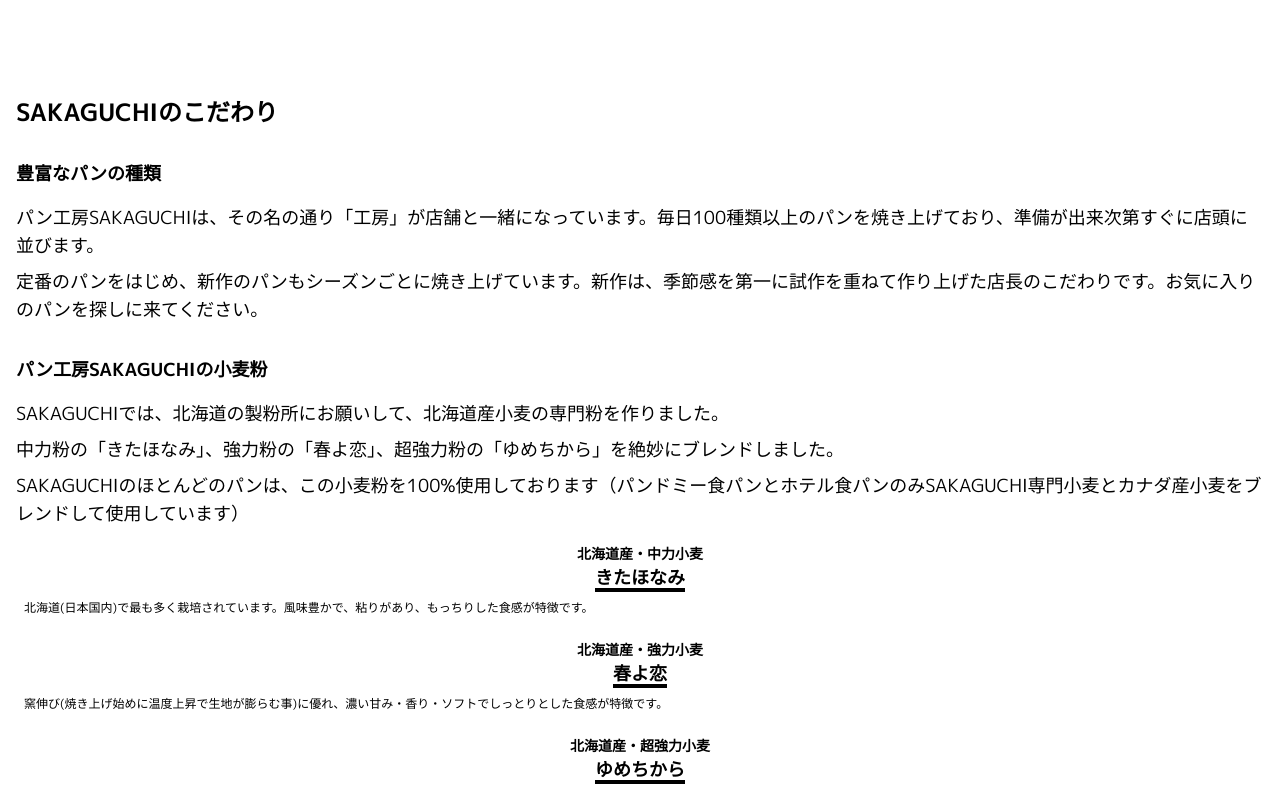
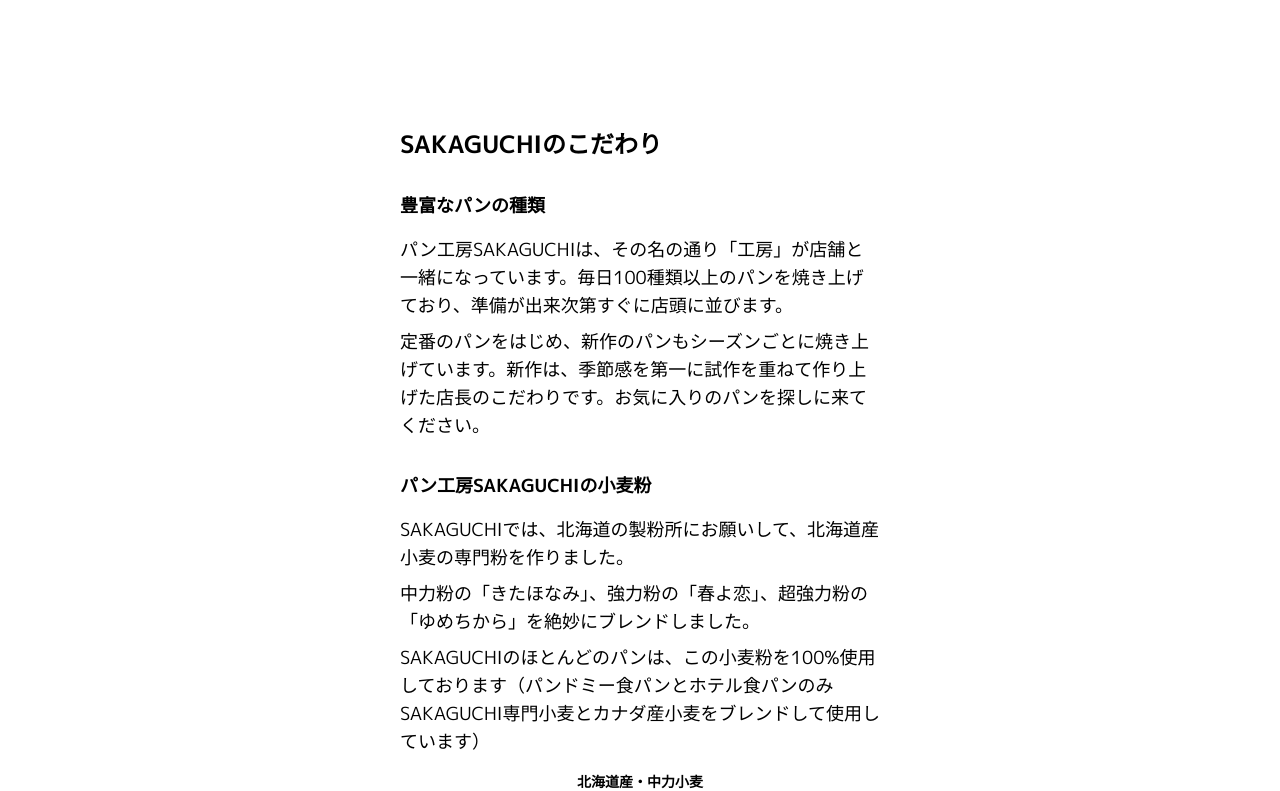
Before and after one commit to aktuehr/bread-sakaguchi-v2, a Next.js app: page /bread-sakaguchi/about in a window 1280 px wide. Shown: the top 791 px of the page. Built offline with nearby package versions, Linux system fonts and the light colour scheme.

Commit message:
refactor: コンテンツ部分の横幅調整

```diff
--- a/src/app/about/page.tsx
+++ b/src/app/about/page.tsx
@@ -3,7 +3,7 @@
 
 export default function AboutPage() {
   return (
-    <main className='bg-white flex flex-col gap-8 pt-8'>
+    <main className='bg-white flex flex-col gap-8 py-8'>
       <h1 className='text-2xl font-bold text-primary px-4'>SAKAGUCHIのこだわり</h1>
       <TitleAndContents title="豊富なパンの種類">
         <p>パン工房SAKAGUCHIは、その名の通り「工房」が店舗と一緒になっています。毎日100種類以上のパンを焼き上げており、準備が出来次第すぐに店頭に並びます。</p>
--- a/src/app/layout.tsx
+++ b/src/app/layout.tsx
@@ -3,8 +3,13 @@
 import "./globals.css";
 import Header from '@/app/features/Header';
 import Footer from "@/app/features/Footer";
+import Head from "next/head";
 
-const mPlus1p = M_PLUS_1p({ weight: ['400', '700'], subsets: ['latin'], variable: '--font-m-plus-1p'});
+const mPlus1p = M_PLUS_1p({
+  weight: ['400', '700'],
+  subsets: ['latin'],
+  variable: '--font-m-plus-1p'
+});
 
 export const metadata: Metadata = {
   title: "パン工房SAKAGUCHI | 1985年創業の堺・泉北ニュータウンにあるアットホームなパン屋",
@@ -18,10 +23,17 @@
 }>) {
   return (
     <html lang="ja">
+      <Head>
+        <meta name="viewport" content="width=360, initial-scale=1" />
+      </Head>
       <body className={mPlus1p.className}>
-        <Header />
-        {children}
-        <Footer />
+        <div className="max-w-lg mx-auto min-w-[360px]">
+          <div className="origin-top-left scale-[calc(100vw/360)]">
+            <Header />
+            {children}
+            <Footer />
+          </div>
+        </div>
       </body>
     </html>
   );
```
